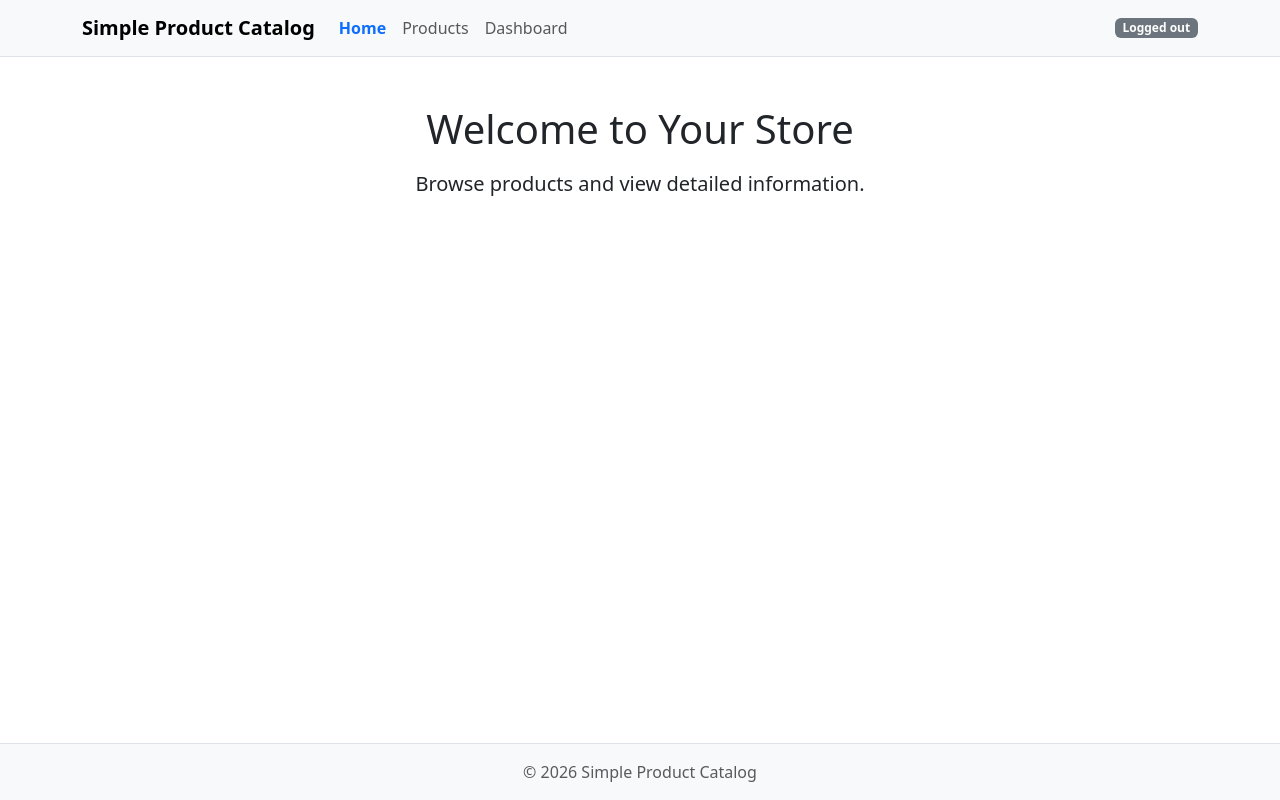
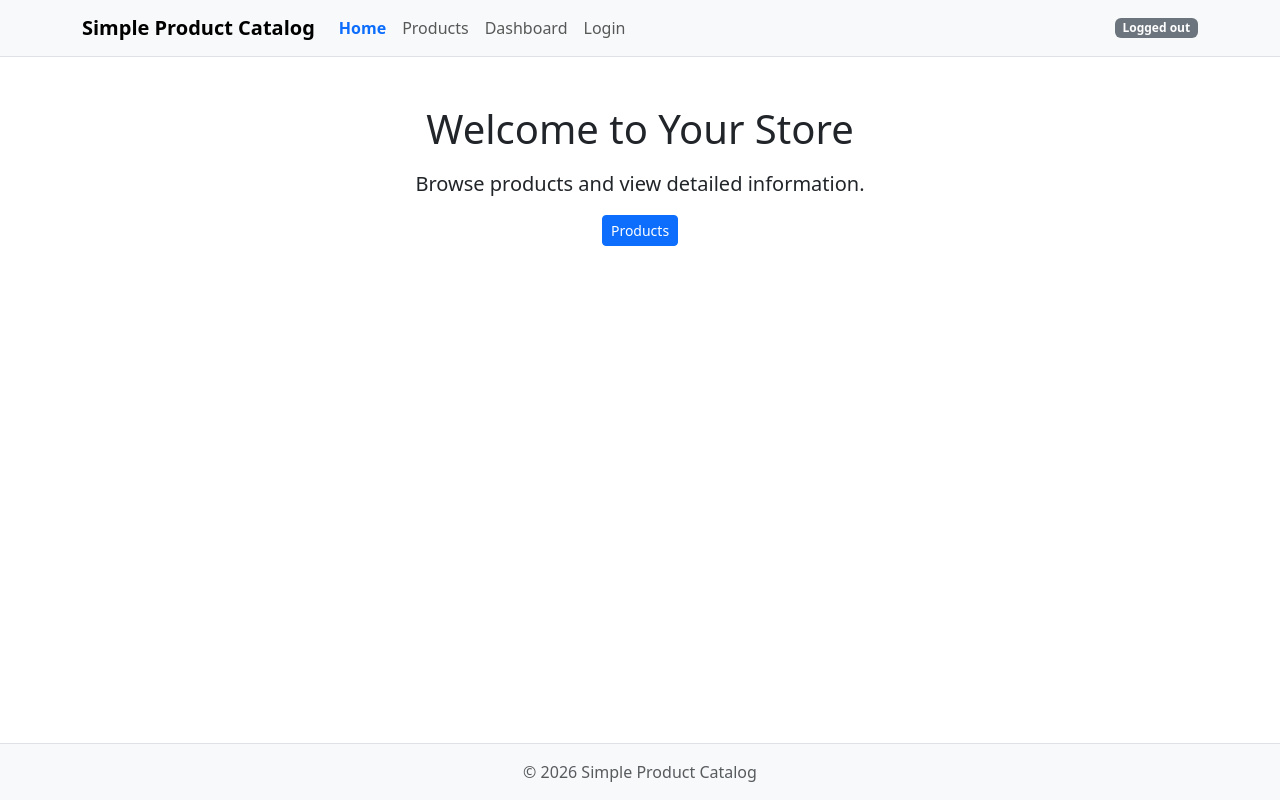
Before and after one commit to elhamatokhi/Product-Catalog, a React (Vite) app: page / in a window 1280 px wide. Built offline with nearby package versions, Linux system fonts and the light colour scheme.

Commit message:
Add screenshot to README

```diff
--- a/src/components/Navbar.jsx
+++ b/src/components/Navbar.jsx
@@ -26,6 +26,11 @@ export default function Navbar({ isAuth, onLogout }) {
               Dashboard
             </NavLink>
           </li>
+           <li className="nav-item">
+            <NavLink className={linkClass} to="/login">
+              Login
+            </NavLink>
+          </li>
         </ul>
         <span className="badge text-bg-secondary">
           {isAuth ? "Logged In" : "Logged out"}
--- a/src/pages/Home.jsx
+++ b/src/pages/Home.jsx
@@ -1,3 +1,4 @@
+import { Link } from "react-router-dom"
 export default function Home(){
     return (
         <div className="container mt-5">
@@ -6,6 +7,7 @@ export default function Home(){
                 <p className="lead">
                     Browse products and view detailed information.
                 </p>
+                <Link to="/products" className="btn btn-primary btn-sm">Products</Link>
             </div>
         </div>
     )
```
Also changed, not shown: src/assets/home.png (added), 1 other file (tests, documents, lock files or other folders).
